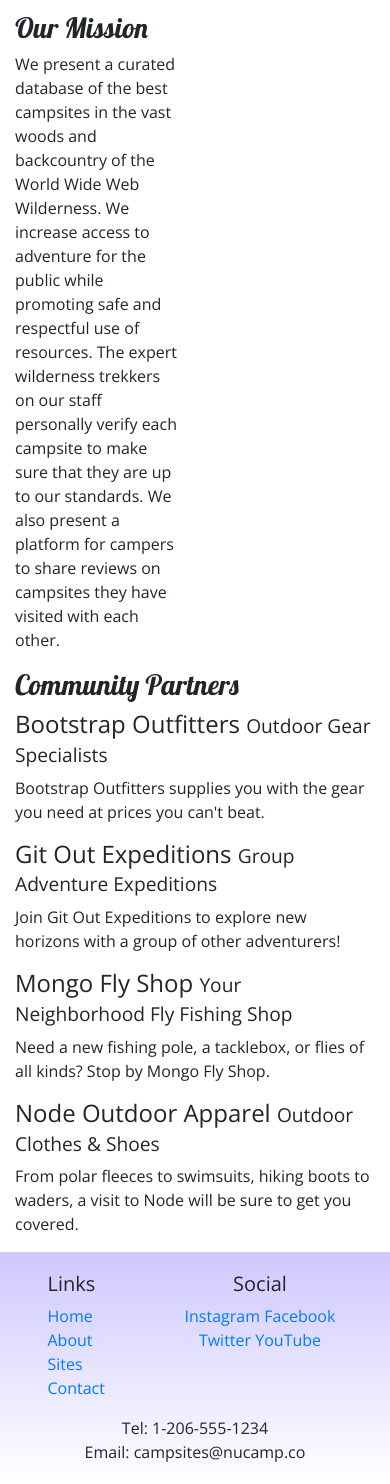
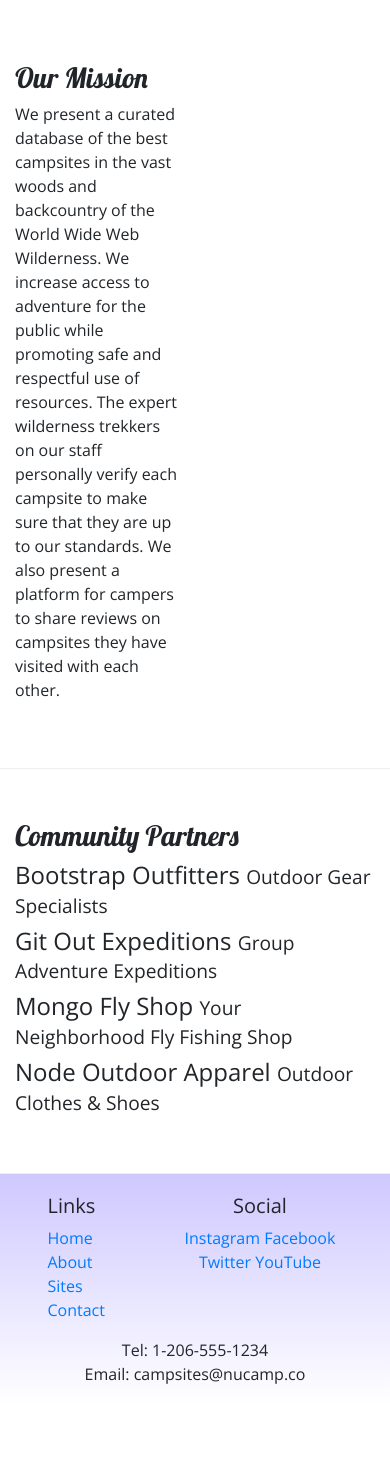
Before and after one commit to BillyHacker/git-test, a website: page aboutus.html in a window 390 px wide. Shown: the part 255-1739 px from the top of the page. After the commit the page ends 1661 px from the top, so only its background shows below. Drawn offline with nearby package versions, Linux system fonts and the light colour scheme.

Commit message:
Week one final assignment

```diff
--- a/aboutus.html
+++ b/aboutus.html
@@ -34,7 +34,7 @@
             </div>
         </div>
 
-        <div class="row">
+        <div class="row row-content">
             <div class="col col-6">
                 <h3>Our Mission</h3>
                 <p>We present a curated database of the best campsites in the vast woods and backcountry of the World
@@ -45,17 +45,18 @@
             </div>
         </div>
 
-        <div class="row">
+        <div class="row row-content">
             <div class="col">
                 <h3>Community Partners</h3>
                 <h4>Bootstrap Outfitters <small>Outdoor Gear Specialists</small></h4>
-                <p>Bootstrap Outfitters supplies you with the gear you need at prices you can't beat.</p>
+
+                <p class="d-none d-sm-block">Bootstrap Outfitters supplies you with the gear you need at prices you can't beat. </p>
                 <h4>Git Out Expeditions <small>Group Adventure Expeditions</small></h4>
-                <p>Join Git Out Expeditions to explore new horizons with a group of other adventurers!</p>
+                <p class="d-none d-sm-block">Join Git Out Expeditions to explore new horizons with a group of other adventurers!</p>
                 <h4>Mongo Fly Shop <small>Your Neighborhood Fly Fishing Shop</small></h4>
-                <p>Need a new fishing pole, a tacklebox, or flies of all kinds? Stop by Mongo Fly Shop.</p>
+                <p class="d-none d-sm-block">Need a new fishing pole, a tacklebox, or flies of all kinds? Stop by Mongo Fly Shop.</p>
                 <h4>Node Outdoor Apparel <small>Outdoor Clothes & Shoes</small></h4>
-                <p>From polar fleeces to swimsuits, hiking boots to waders, a visit to Node will be sure to get you
+                <p class="d-none d-sm-block">From polar fleeces to swimsuits, hiking boots to waders, a visit to Node will be sure to get you
                     covered.</p>
             </div>
         </div>
```
Also changed, not shown: index.html (+4 -4 lines).
